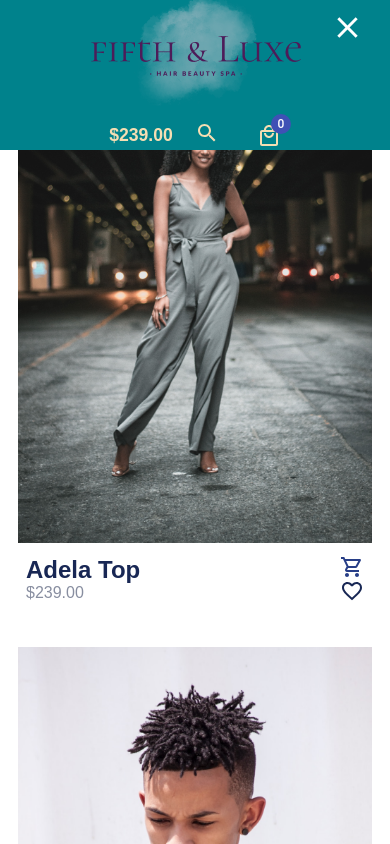
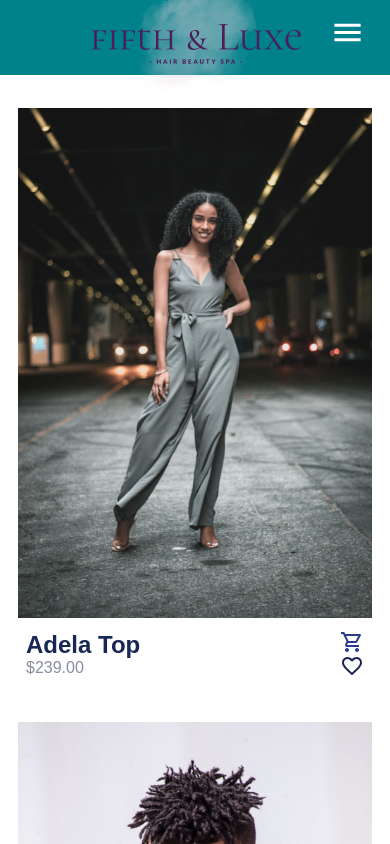
Before and after one commit to ajibade3210/react-spa, a React (Create React App) app: page / in a window 390 px wide. Shown: the top 844 px of the page. Built offline with nearby package versions, Linux system fonts and the light colour scheme.

Commit message:
updating

```diff
--- a/src/components/header/Header.js
+++ b/src/components/header/Header.js
@@ -11,7 +11,7 @@ import CloseIcon from '@material-ui/icons/Close';
 import "./header.css";
 
 const Header = ({cart}) => {
-  const [showMenu, setShowMenu] = useState(true)
+  const [showMenu, setShowMenu] = useState(false)
 
   console.log('cartCount',cart)
 
--- a/src/components/header/header.css
+++ b/src/components/header/header.css
@@ -48,6 +48,10 @@ span.mobile_menu {
         margin: 0px 0px .7rem;
     }
 
+    .header .header_wrapper {
+        background-color: #00828c;
+    }
+
     .header #header_hidden {
         position: absolute;
         display: block;
```
